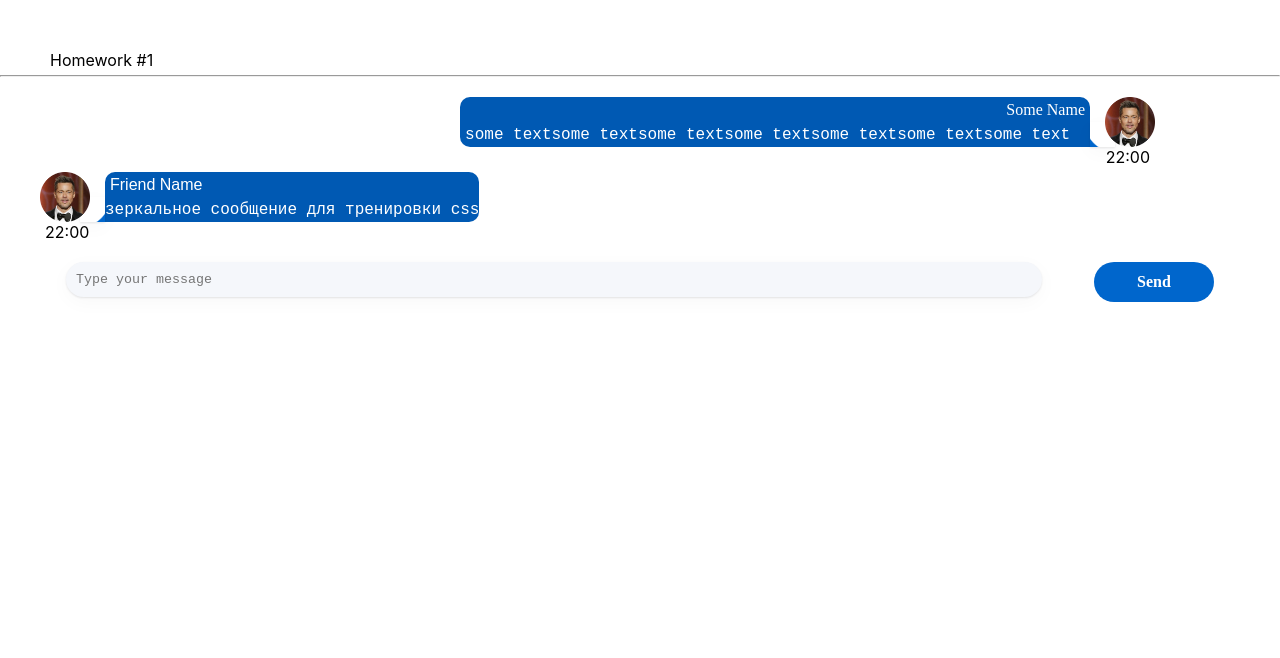
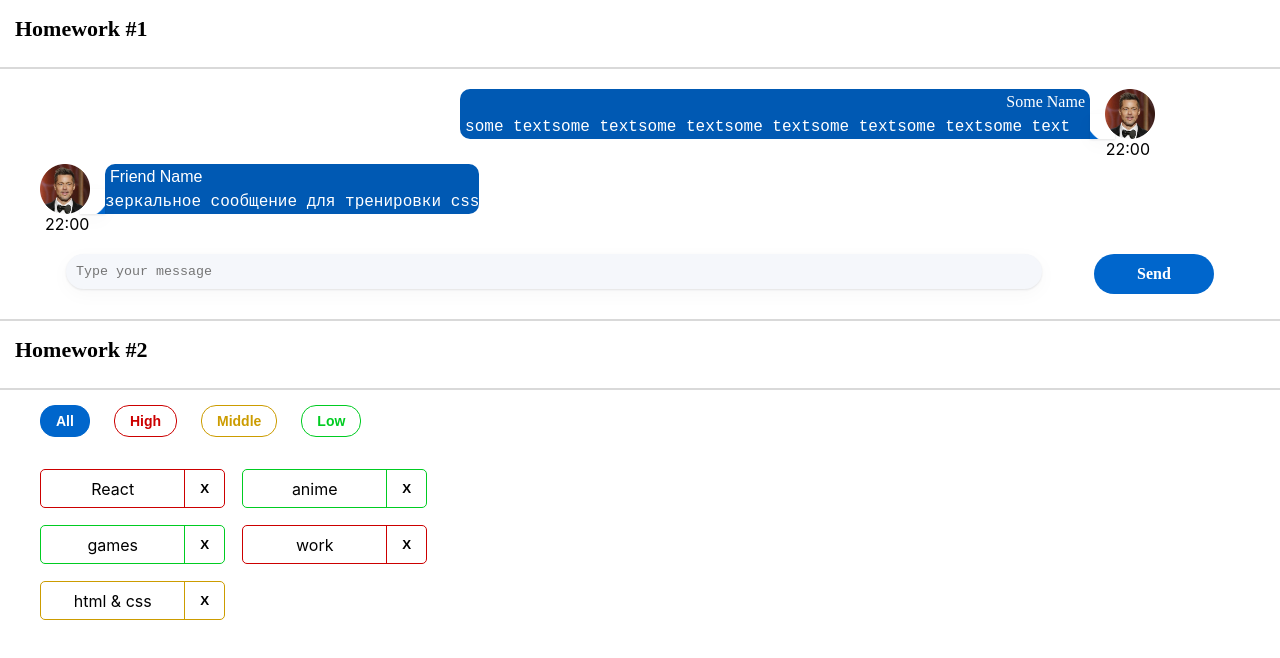
Before and after one commit to InnaGroznaya93/hws-2, a React (Create React App) app in the folder hws2-master/: page /#/pre-junior in a window 1280 px wide. Shown: the top 658 px of the page. Built offline with nearby package versions, Linux system fonts and the light colour scheme.

Commit message:
resolved homework2

```diff
--- a/hws2-master/package.json
+++ b/hws2-master/package.json
@@ -16,7 +16,7 @@
     "@types/react-dom": "18.0.6",
     "@types/uuid": "8.3.4",
     "axios": "0.27.2",
-    "gh-pages": "4.0.0",
+    "gh-pages": "^4.0.0",
     "react": "18.2.0",
     "react-dom": "18.2.0",
     "react-redux": "8.0.4",
--- a/hws2-master/src/s1-main/App.module.css
+++ b/hws2-master/src/s1-main/App.module.css
@@ -10,13 +10,27 @@
 
 }
 
-.hwTitle {
-    margin-top: 50px;
-    margin-left: 50px;
-}
 
 .line {
     background-color: darkgrey;
     margin-bottom: 15px;
-    margin-top: 5px;
+    margin-top: 25px;
+    color: #D9D9D9;
+
+    /*position: absolute;*/
+    width: 1280px;
+    height: 0px;
+    left: 0px;
+    top: 480px;
+
+    border: 1px solid #D9D9D9;
 }
+
+.hwTitle {
+    margin: 15px;
+    font-family: 'Montserrat';
+    font-style: normal;
+    font-weight: 600;
+    font-size: 22px;
+    line-height: 27px;
+}
--- a/hws2-master/src/s1-main/App.tsx
+++ b/hws2-master/src/s1-main/App.tsx
@@ -1,20 +1,21 @@
 import React from 'react'
 import s from './App.module.css'
 import HW1 from '../s2-homeworks/hw01/HW1'
+import HW2 from "../s2-homeworks/hw02/HW2";
 
 function App() {
     return (
         <div className={s.App}>
             <HW1/>
             {/*раскомментировать по ходу выполнения*/}
-            {/*<HW2/>*/}
+            <HW2/>
             {/*<HW3/>*/}
             {/*<HW4/>*/}
 
             {/*при выполнении дз 5 и более - закомментировать здесь дз 1-4, так как они есть внутри дз 5*/}
             {/*<HW5/>*/}
         </div>
-    )
+    );
 }
 
 export default App
--- a/hws2-master/src/s2-homeworks/hw01/HW1.tsx
+++ b/hws2-master/src/s2-homeworks/hw01/HW1.tsx
@@ -68,6 +68,7 @@
                 {/*для автоматической проверки дз (не менять)*/}
                 <MessageSender M={Message} />
             </div>
+            <hr className={s2.line}/>
         </div>
     )
 }
--- a/hws2-master/src/s2-homeworks/hw02/HW2.tsx
+++ b/hws2-master/src/s2-homeworks/hw02/HW2.tsx
@@ -17,16 +17,16 @@
 * */
 
 // types
-export type AffairPriorityType = any // need to fix any
+export type AffairPriorityType = 'high' | 'low' | 'middle' // need to fix any
 export type AffairType = {
-    _id: any // need to fix any
-    name: any // need to fix any
+    _id: number // need to fix any
+    name: string // need to fix any
     priority: AffairPriorityType
 }
 export type FilterType = 'all' | AffairPriorityType
 
 // constants
-const defaultAffairs: any = [ // need to fix any
+const defaultAffairs: AffairType[] = [ // need to fix any
     {_id: 1, name: 'React', priority: 'high'}, // студенты могут изменить содержимое name и количество элементов в массиве, ...priority не менять!
     {_id: 2, name: 'anime', priority: 'low'},
     {_id: 3, name: 'games', priority: 'low'},
@@ -35,28 +35,37 @@
 ]
 
 // pure helper functions
-export const filterAffairs = (affairs: any, filter: any): any => { // need to fix any
+export const filterAffairs = (affairs: AffairType[], filter: FilterType): any => { // need to fix any
+    switch (filter) {
+        case 'all':
+            return affairs
+        case 'high':
+            return affairs.filter(a => a.priority === 'high')
+        case 'middle':
+            return affairs.filter(a => a.priority === 'middle')
+        case 'low':
+            return affairs.filter(a => a.priority === 'low')
+    }
+}
+export const deleteAffair = (affairs: AffairType[], _id: number): AffairType[] => { // need to fix any
 
-
-    return affairs // need to fix
-}
-export const deleteAffair = (affairs: any, _id: any): any => { // need to fix any
-
-    return affairs // need to fix
+    return affairs.filter(a => a._id !== _id)
 }
 
 function HW2() {
-    const [affairs, setAffairs] = useState<any>(defaultAffairs) // need to fix any
+    const [affairs, setAffairs] = useState<AffairType[]>(defaultAffairs) // need to fix any
     const [filter, setFilter] = useState<FilterType>('all')
 
     const filteredAffairs = filterAffairs(affairs, filter)
-    const deleteAffairCallback = (_id: any) => { // need to fix any
+    const deleteAffairCallback = (_id: number) => { // need to fix any
         // need to fix
+        setAffairs(deleteAffair(affairs, _id))
     }
 
     return (
         <div id={'hw2'}>
             <div className={s2.hwTitle}>Homework #2</div>
+            <hr className={s2.line}/>
             <div className={s2.hw}>
                 <Affairs
                     data={filteredAffairs}
--- a/hws2-master/src/s2-homeworks/hw02/affairs/Affairs.tsx
+++ b/hws2-master/src/s2-homeworks/hw02/affairs/Affairs.tsx
@@ -4,24 +4,28 @@
 import s from './Affairs.module.css'
 
 type AffairsPropsType = {
-    data: any // need to fix any
-    setFilter: any
-    deleteAffairCallback: any
+    data: AffairType[] // need to fix any
+    setFilter: (filter: FilterType) => void
+    deleteAffairCallback: (_id: number) => void
     filter: FilterType
 }
 
 function Affairs(props: AffairsPropsType) {
     const setAll = () => {
         // need to fix
+        props.setFilter('all')
     }
     const setHigh = () => {
         // need to fix
+        props.setFilter('high')
     }
     const setMiddle = () => {
         // need to fix
+        props.setFilter('middle')
     }
     const setLow = () => {
         // need to fix
+        props.setFilter('low')
     }
 
     const cnAll = s.button + ' ' + s.all + (props.filter === 'all' ? ' ' + s.active : '')
--- a/hws2-master/src/s2-homeworks/hw02/affairs/affair/Affair.tsx
+++ b/hws2-master/src/s2-homeworks/hw02/affairs/affair/Affair.tsx
@@ -6,12 +6,13 @@
 type AffairPropsType = {
     // key не нужно типизировать
     affair: AffairType
-    deleteAffairCallback: any // need to fix any
+    deleteAffairCallback: (_id: number) => void // need to fix any
 }
 
 function Affair(props: AffairPropsType) {
     const deleteCallback = () => {
         // need to fix
+        props.deleteAffairCallback(props.affair._id)
     }
 
     const nameClass = s.name + ' ' + s2[props.affair.priority]
@@ -24,7 +25,7 @@
             className={affairClass}
         >
             <div id={'hw2-name-' + props.affair._id} className={nameClass}>
-                {/*создаёт студент*/}
+                {props.affair.name}
 
                 {/**/}
             </div>
@@ -36,7 +37,7 @@
                 id={'hw2-button-delete-' + props.affair._id}
                 className={buttonClass}
                 // need to fix
-
+                onClick={() => deleteCallback()}
             >
                 {/*текст кнопки могут изменить студенты*/}
                 X
```
Also changed, not shown: 1 other file (tests, documents, lock files or other folders).
